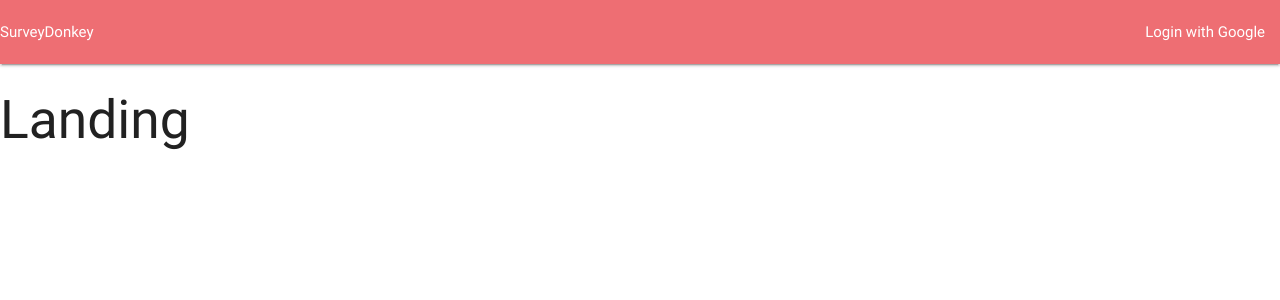
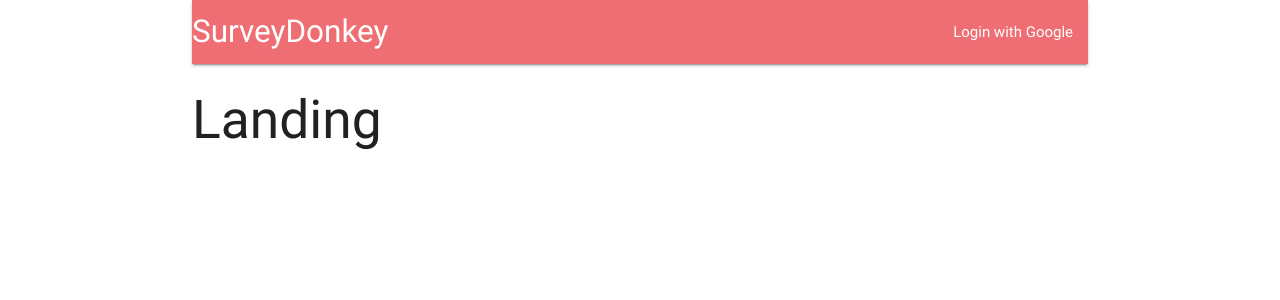
Before and after one commit to dwang089/SurveyApp, a React (Create React App) app in the folder client/: page / in a window 1280 px wide. Shown: the top 300 px of the page. Built offline with nearby package versions, Linux system fonts and the light colour scheme.

Commit message:
Heroku deployment config

```diff
--- a/client/src/components/App.js
+++ b/client/src/components/App.js
@@ -9,7 +9,7 @@ const Survey = () => <h2>Survey</h2>
 
 const App = () => {
   return (
-    <div>
+    <div className="container">
       <BrowserRouter>
         <div>
           <Header />
--- a/client/src/components/Header.js
+++ b/client/src/components/Header.js
@@ -5,7 +5,7 @@ class Header extends Component {
     return (
       <nav>
         <div className="nav-wrapper">
-          <a className="left logo">
+          <a className="left brand-logo">
             SurveyDonkey
           </a>
           <ul className="right">
--- a/package.json
+++ b/package.json
@@ -4,10 +4,9 @@
   "description": "",
   "main": "index.js",
   "scripts": {
-    "start": "node index.js",
     "server": "nodemon index.js",
     "client": "npm run start --prefix client",
-    "dev": "concurrently \"npm run server\" \"npm run client\""
+    "start": "concurrently \"npm run server\" \"npm run client\""
   },
   "engines": {
     "node": "8.1.1",
```
Also changed, not shown: 1 other file (tests, documents, lock files or other folders).
